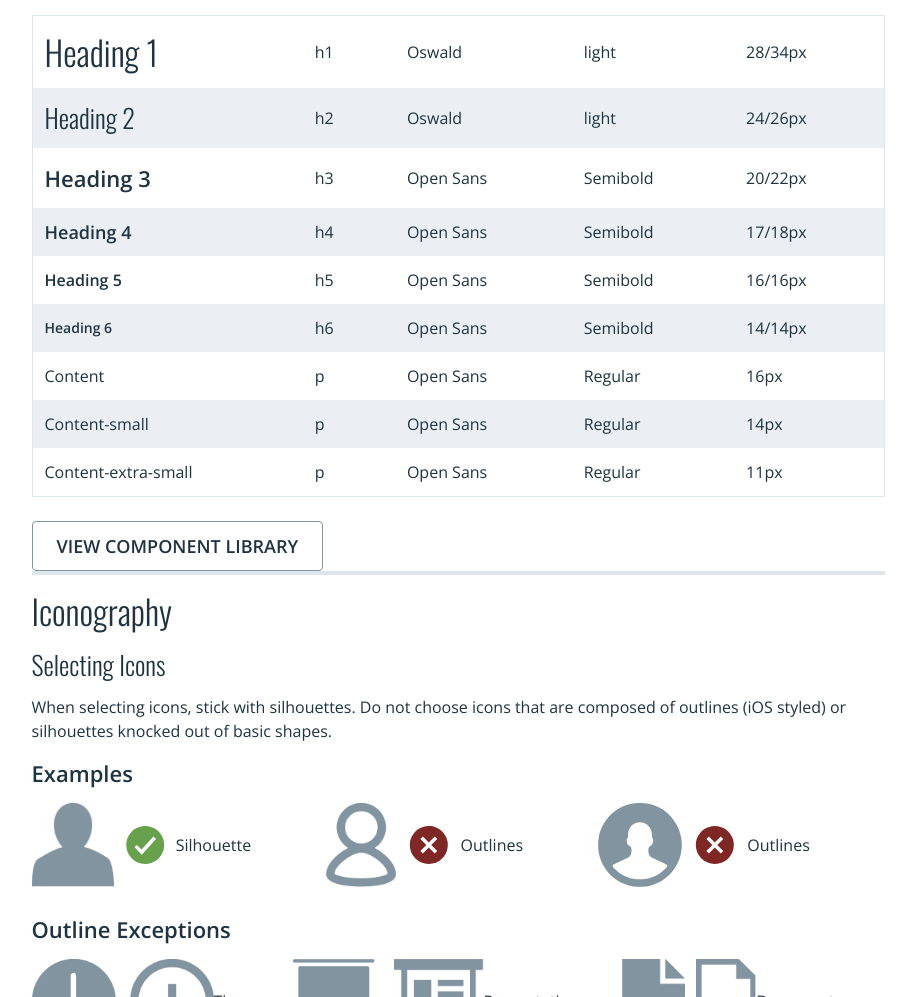
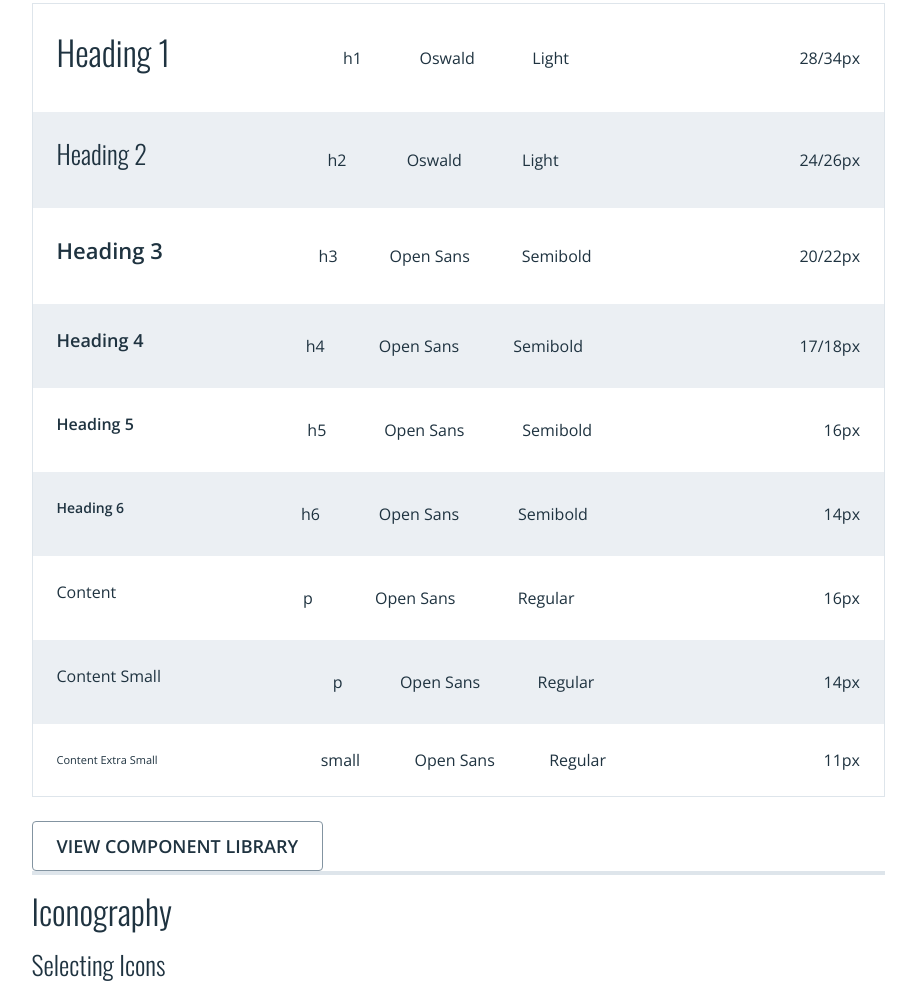
Before and after one commit to unumux/cl-brand-guidelines, a website: page web.html in a window 1280 px wide. Shown: the part 7038-8035 px from the top of the page, without its empty margins (328-1244 px from the left). Drawn offline with nearby package versions, Linux system fonts and the light colour scheme.

Commit message:
refactors table for responsive-ness

```diff
--- a/styles/components/_components.scss
+++ b/styles/components/_components.scss
@@ -5,3 +5,4 @@
 @import "section/section";
 @import "examples/examples";
 @import "colors/colors";
+@import "table/table";
--- /dev/null
+++ b/styles/components/table/_group.scss
@@ -0,0 +1,17 @@
+@mixin base() {
+    align-items: center;
+    display: flex;
+    flex-basis: 100%;
+    order: 3;
+    justify-content: space-between;
+
+    @media screen and (min-width: breakpoint(medium)) {
+        flex-basis: auto;
+        flex-grow: 1;
+        order: 0;
+    }
+}
+
+&__group {
+    @include base;
+}
--- /dev/null
+++ b/styles/components/table/_grouped-content.scss
@@ -0,0 +1,7 @@
+@mixin base() {
+    margin-right: space(2);
+}
+
+&__grouped-content {
+    @include base;
+}
--- /dev/null
+++ b/styles/components/table/_item.scss
@@ -0,0 +1,13 @@
+@mixin base() {
+    flex-grow: 1;
+}
+
+&__item {
+    @include base;
+
+    &--align-right {
+        @include base;
+
+        text-align: right;
+    }
+}
--- /dev/null
+++ b/styles/components/table/_row.scss
@@ -0,0 +1,23 @@
+@mixin base() {
+    align-items: center;
+    display: flex;
+    flex-wrap: wrap;
+    justify-content: space-between;
+    padding-bottom: space(2);
+    padding-left: space(2);
+    padding-right: space(2);
+    padding-top: space(2);
+
+    &:nth-of-type(odd) {
+        background-color: $component-table-row-background-color-odd;
+    }
+
+    &:nth-of-type(even) {
+        background-color: $component-table-row-background-color-even;
+    }
+}
+
+&__row {
+    @include base;
+
+}
--- /dev/null
+++ b/styles/components/table/_table.scss
@@ -0,0 +1,12 @@
+@mixin base() {
+    border: $component-border-width solid $component-table-border-color;
+}
+
+.table {
+    @include base;
+
+    @import "row";
+    @import "group";
+    @import "item";
+    @import "grouped-content";
+}
--- a/web.html
+++ b/web.html
@@ -890,72 +890,93 @@
                     <section class="category">
                         <hr>
                         <h1 class="category__heading">Typography</h1>
-                        <table>
-                            <colgroup span="5"></colgroup>
-                            <tr>
-                                <td><h1>Heading 1</h1></td>
-                                <td>h1</td>
-                                <td>Oswald</td>
-                                <td>light</td>
-                                <td>28/34px</td>
-                            </tr>
-                            <tr>
-                                <td><h2>Heading 2</h2></td>
-                                <td>h2</td>
-                                <td>Oswald</td>
-                                <td>light</td>
-                                <td>24/26px</td>
-                            </tr>
-                            <tr>
-                                <td><h3>Heading 3</h3></td>
-                                <td>h3</td>
-                                <td>Open Sans</td>
-                                <td>Semibold</td>
-                                <td>20/22px</td>
-                            </tr>
-                            <tr>
-                                <td><h4>Heading 4</h4></td>
-                                <td>h4</td>
-                                <td>Open Sans</td>
-                                <td>Semibold</td>
-                                <td>17/18px</td>
-                            </tr>
-                            <tr>
-                                <td><h5>Heading 5</h5></td>
-                                <td>h5</td>
-                                <td>Open Sans</td>
-                                <td>Semibold</td>
-                                <td>16/16px</td>
-                            </tr>
-                            <tr>
-                                <td><h6>Heading 6</h6></td>
-                                <td>h6</td>
-                                <td>Open Sans</td>
-                                <td>Semibold</td>
-                                <td>14/14px</td>
-                            </tr>
-                            <tr>
-                                <td>Content</td>
-                                <td>p</td>
-                                <td>Open Sans</td>
-                                <td>Regular</td>
-                                <td>16px</td>
-                            </tr>
-                            <tr>
-                                <td>Content-small</td>
-                                <td>p</td>
-                                <td>Open Sans</td>
-                                <td>Regular</td>
-                                <td>14px</td>
-                            </tr>
-                            <tr>
-                                <td>Content-extra-small</td>
-                                <td>p</td>
-                                <td>Open Sans</td>
-                                <td>Regular</td>
-                                <td>11px</td>
-                            </tr>
-                        </table>
+                        <section class="section">
+                            <div class="table">
+                                <div class="table__row">
+                                    <h1 class="table__item">Heading 1</h1>
+                                    <div class="table__group">
+                                        <span class="table__item">h1</span>
+                                        <span class="table__item">Oswald</span>
+                                        <span class="table__item">Light</span>
+                                    </div>
+                                    <span class="table__item--align-right">28/34px</span>
+                                </div>
+                                <div class="table__row">
+                                    <h2 class="table__item">Heading 2</h2>
+                                    <div class="table__group">
+                                        <span class="table__item">h2</span>
+                                        <span class="table__item">Oswald</span>
+                                        <span class="table__item">Light</span>
+                                    </div>
+                                    <span class="table__item--align-right">24/26px</span>
+                                </div>
+                                <div class="table__row">
+                                    <h3 class="table__item">Heading 3</h3>
+                                    <div class="table__group">
+                                        <span class="table__item">h3</span>
+                                        <span class="table__item">Open Sans</span>
+                                        <span class="table__item">Semibold</span>
+                                    </div>
+                                    <span class="table__item--align-right">20/22px</span>
+                                </div>
+                                <div class="table__row">
+                                    <h4 class="table__item">Heading 4</h4>
+                                    <div class="table__group">
+                                        <span class="table__item">h4</span>
+                                        <span class="table__item">Open Sans</span>
+                                        <span class="table__item">Semibold</span>
+                                    </div>
+                                    <span class="table__item--align-right">17/18px</span>
+                                </div>
+                                <div class="table__row">
+                                    <h5 class="table__item">Heading 5</h5>
+                                    <div class="table__group">
+                                        <span class="table__item">h5</span>
+                                        <span class="table__item">Open Sans</span>
+                                        <span class="table__item">Semibold</span>
+                                    </div>
+                                    <span class="table__item--align-right">16px</span>
+                                </div>
+                                <div class="table__row">
+                                    <h6 class="table__item">Heading 6</h6>
+                                    <div class="table__group">
+                                        <span class="table__item">h6</span>
+                                        <span class="table__item">Open Sans</span>
+                                        <span class="table__item">Semibold</span>
+                                    </div>
+                                    <span class="table__item--align-right">14px</span>
+                                </div>
+                                <div class="table__row">
+                                    <p class="table__item">Content</p>
+                                    <div class="table__group">
+                                        <span class="table__item">p</span>
+                                        <span class="table__item">Open Sans</span>
+                                        <span class="table__item">Regular</span>
+                                    </div>
+                                    <span class="table__item--align-right">16px</span>
+                                </div>
+                                <div class="table__row">
+                                    <p class="table__item">Content Small</p>
+                                    <div class="table__group">
+                                        <span class="table__item">p</span>
+                                        <span class="table__item">Open Sans</span>
+                                        <span class="table__item">Regular</span>
+                                    </div>
+                                    <span class="table__item--align-right">14px</span>
+                                </div>
+                                <div class="table__row">
+                                    <small class="table__item">Content Extra Small</small>
+                                    <div class="table__group">
+                                        <span class="table__item">small</span>
+                                        <span class="table__item">Open Sans</span>
+                                        <span class="table__item">Regular</span>
+                                    </div>
+                                    <span class="table__item--align-right">11px</span>
+                                </div>
+
+                            </div>
+                        </section>
+
                         <a href="/" class="willow-button">View component library</a>
                     </section>
                     <section class="category">
```
Also changed, not shown: styles/styles.min.css, 1 other file.
